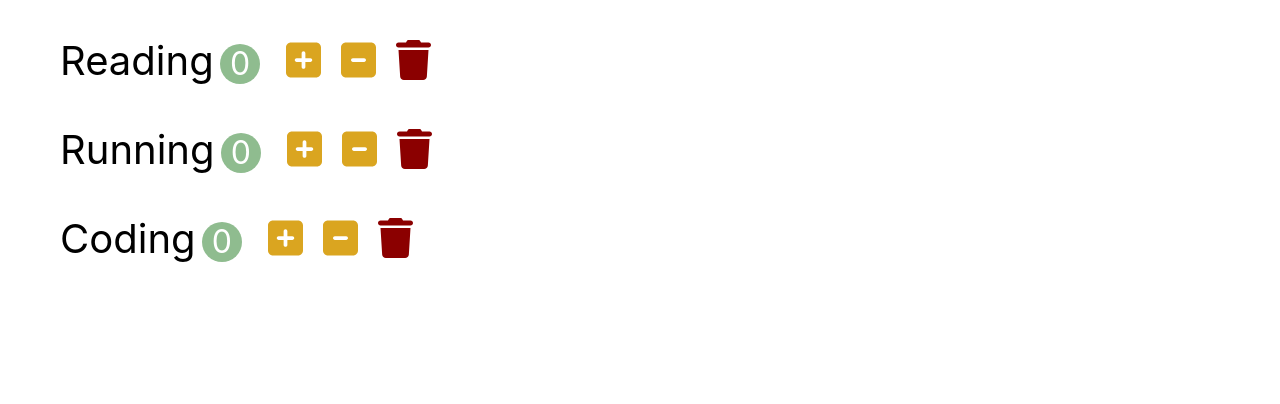
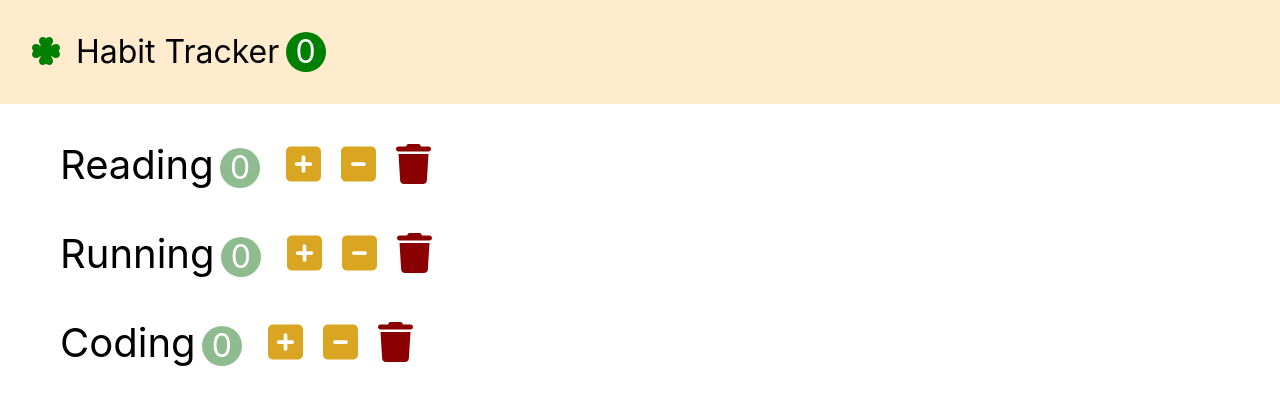
Before and after one commit to ShinjungOh/2022-learn-react, a React (Create React App) app in the folder 2022-04-22/habit-tracker/: page / in a window 1280 px wide. Shown: the top 404 px of the page. Built offline with nearby package versions, Linux system fonts and the light colour scheme.

Commit message:
[ADD] habit tracker navbar

```diff
--- a/2022-04-22/habit-tracker/src/app.css
+++ b/2022-04-22/habit-tracker/src/app.css
@@ -1,7 +1,36 @@
+* {
+    box-sizing: border-box;
+}
+
+
 button {
     outline: none;
     border: 0;
     cursor: pointer;
+}
+
+.navbar {
+    font-size: 2rem;
+    padding: 1em;
+    background-color: blanchedalmond;
+}
+
+.navbar-logo {
+    color: green;
+    margin-right: 0.5em;
+}
+
+.navbar-count {
+    display: inline-block;
+    text-align: center;
+    font-size: 2rem;
+    width: 2.5rem;
+    height: 2.5rem;
+    line-height: 2.5rem;
+    margin-left: 0.2em;
+    background-color: green;
+    color: white;
+    border-radius: 50%;
 }
 
 .habit {
--- a/2022-04-22/habit-tracker/src/app.jsx
+++ b/2022-04-22/habit-tracker/src/app.jsx
@@ -1,9 +1,54 @@
-import React from 'react';
+import React, {Component} from 'react';
 import './app.css';
 import Habits from "./components/habits";
+import Navbar from "./components/navbar";
 
-function App() {
-    return <Habits />;
+
+class App extends Component {
+    state = {
+        habits: [
+            {id: 1, name: 'Reading', count: 0,},
+            {id: 2, name: 'Running', count: 0,},
+            {id: 3, name: 'Coding', count: 0,},
+        ],
+    };
+
+    handleIncrement = (habit) => {
+        //console.log(`handleIncrement ${habit.name}`);
+        const habits = [...this.state.habits];
+        const index = habits.indexOf(habit);
+        habits[index].count++;
+        this.setState({habits});
+    };
+
+    handleDecrement = (habit) => {
+        //console.log(`handleDecrement ${habit.name}`);
+        const habits = [...this.state.habits];
+        const index = habits.indexOf(habit);
+        const count = habits[index].count - 1;
+        habits[index].count = count < 0 ? 0 : count;
+        this.setState({habits});
+    };
+
+    handleDelete = (habit) => {
+        //console.log(`handleDelete ${habit.name}`);
+        const habits = this.state.habits.filter(item => item.id !== habit.id);
+        this.setState({habits: habits});
+    };
+
+    render() {
+        return (
+            <>
+                <Navbar totalCount={this.state.habits.filter(item => item.count > 0).length}/>
+                <Habits
+                    habits={this.state.habits}
+                    onIncrement={this.handleIncrement}
+                    onDecrement={this.handleDecrement}
+                    onDelete={this.handleDelete}
+                />
+            </>
+        );
+    }
 }
 
 export default App;
--- a/2022-04-22/habit-tracker/src/components/habit.jsx
+++ b/2022-04-22/habit-tracker/src/components/habit.jsx
@@ -1,7 +1,6 @@
 import React, {Component} from 'react';
 
 class Habit extends Component {
-
     handleIncrement = () => {
         this.props.onIncrement(this.props.habit);
     };
--- a/2022-04-22/habit-tracker/src/components/habits.jsx
+++ b/2022-04-22/habit-tracker/src/components/habits.jsx
@@ -2,41 +2,22 @@
 import Habit from './habit';
 
 class Habits extends Component {
-    state = {
-        habits: [
-            {id: 1, name: 'Reading', count: 0,},
-            {id: 2, name: 'Running', count: 0,},
-            {id: 3, name: 'Coding', count: 0,},
-        ],
-    };
-
     handleIncrement = (habit) => {
-        //console.log(`handleIncrement ${habit.name}`);
-        const habits = [...this.state.habits];
-        const index = habits.indexOf(habit);
-        habits[index].count++;
-        this.setState({habits});
+        this.props.onIncrement(habit);
     };
 
     handleDecrement = (habit) => {
-        //console.log(`handleDecrement ${habit.name}`);
-        const habits = [...this.state.habits];
-        const index = habits.indexOf(habit);
-        const count = habits[index].count - 1;
-        habits[index].count = count < 0 ? 0 : count;
-        this.setState({habits});
+        this.props.onDecrement(habit);
     };
 
     handleDelete = (habit) => {
-        //console.log(`handleDelete ${habit.name}`);
-        const habits = this.state.habits.filter(item => item.id !== habit.id);
-        this.setState({habits: habits});
+        this.props.onDelete(habit);
     };
 
     render() {
         return (
             <ul>
-                {this.state.habits.map(habit => (
+                {this.props.habits.map(habit => (
                     <Habit key={habit.id}
                            habit={habit}
                            onIncrement={this.handleIncrement}
--- /dev/null
+++ b/2022-04-22/habit-tracker/src/components/navbar.jsx
@@ -0,0 +1,15 @@
+import React, {Component} from 'react';
+
+class Navbar extends Component {
+    render() {
+        return (
+            <nav className="navbar">
+                <i className="navbar-logo fa-solid fa-clover"></i>
+                <span>Habit Tracker</span>
+                <span className="navbar-count">{this.props.totalCount}</span>
+            </nav>
+        );
+    }
+}
+
+export default Navbar;
```
